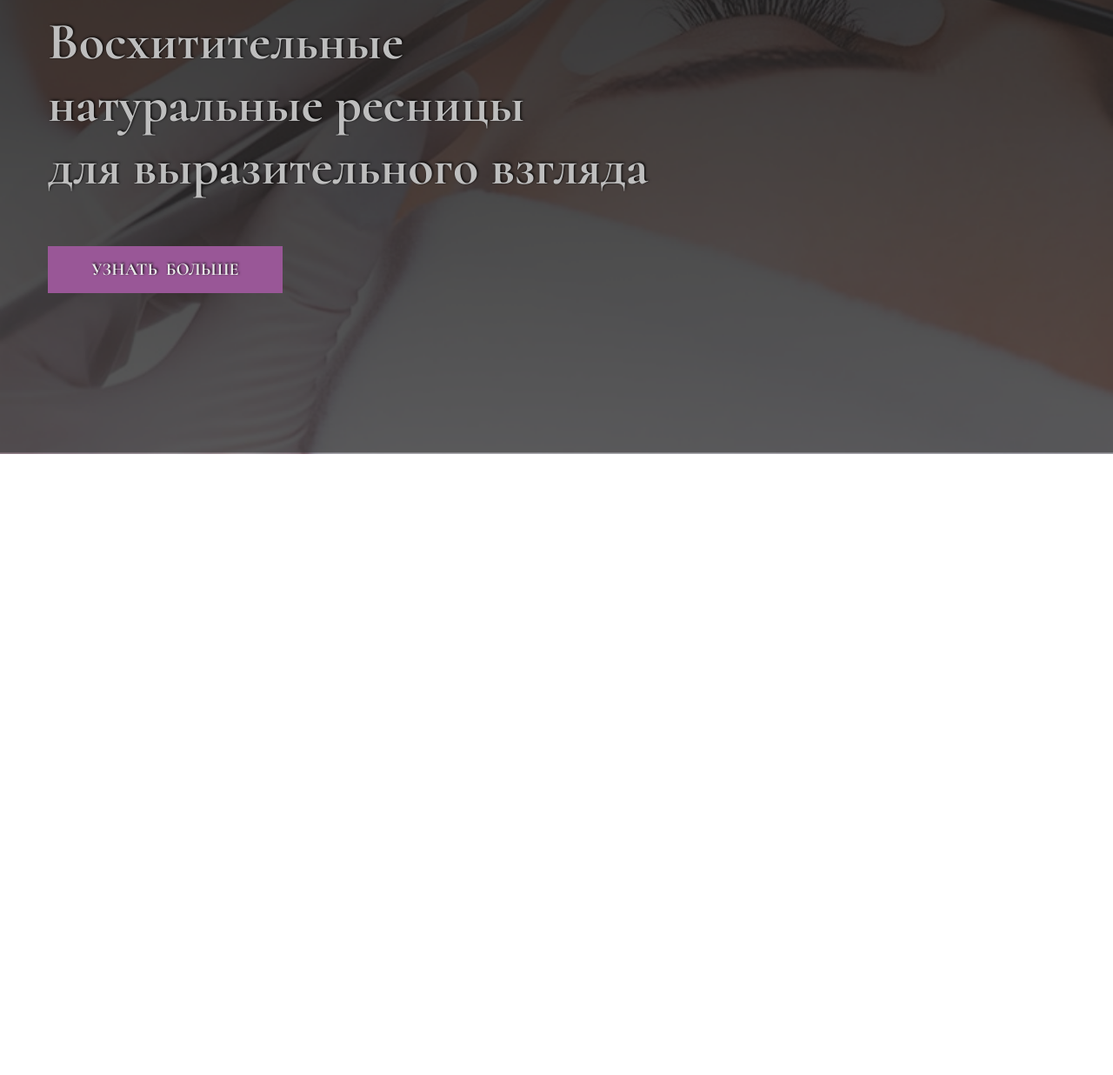
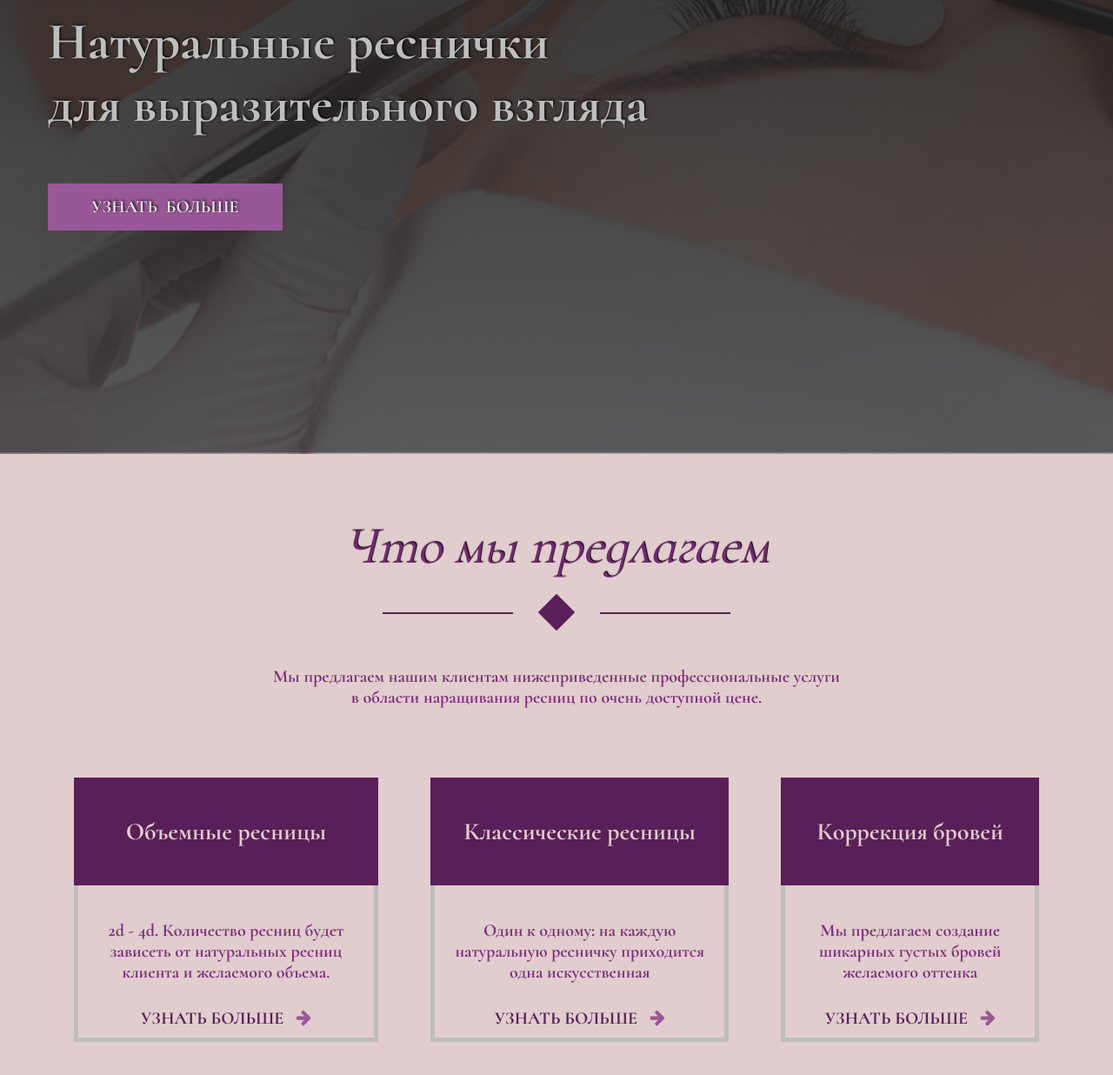
Before and after one commit to Julia1986/beauty, a plain HTML site: page index.html in a window 1280 px wide. Shown: the part 278-1514 px from the top of the page at 87% size. Before the commit the page ends 800 px from the top, so only its background shows below. Drawn offline with Linux system fonts and the light colour scheme.

Commit message:
section service + xl

```diff
--- a/css/main.css
+++ b/css/main.css
@@ -1,4 +1,5 @@
 @import url('https://fonts.googleapis.com/css?family=Cormorant:300,400,500,600,700&display=swap&subset=cyrillic');
+@import url('https://fonts.googleapis.com/css?family=Cormorant+Infant:300,400,500,600,700&display=swap');
 html{
     font-size: 10px;
 }
@@ -22,13 +23,18 @@ h1{
     color: #bebebe;
 }
 h2{
-    font-size: 3rem;
+    font-family: 'Cormorant Infant', serif;
+    font-style: italic;
+    font-size: 6rem;
+    font-weight: 400;
+    text-shadow: 1px -1px 1px black;
+    color: #732871;
 }
 h3{
     font-size: 2.8rem;
 }
 p{
-    font-size: 1.4rem;
+    font-size: 2rem;
 }
 li{
     list-style: none;
@@ -37,7 +43,7 @@ a,
 a:hover{
     text-decoration: none;
 }
-/*header*/
+/*#header*/
 #header{
     position: relative;
     height: 100vh;
@@ -81,3 +87,79 @@ a:hover{
     background: linear-gradient(75deg, #B281B1 0%, #995797 25%, #802d7e 50%, #732871 75%, #591F58 100%);
     font-weight: 700;
 }
+
+/*#service*/
+#service{
+    height: 100vh;
+    background: #e1cdcd;
+    text-align: center;
+}
+.border-group{
+    position: relative;
+    display: flex;
+    flex-direction: row;
+    justify-content: center;
+}
+.border-group__line{
+    border-bottom: 2px solid #591F58;
+}
+.square{
+    position: absolute;
+    margin: auto;
+    top: -15px;
+    width: 30px;
+    height: 30px;
+    background: #591F58;
+    transform: rotate(45deg);
+}
+.service-text,
+.service-item__text{
+    color: #802d7e;
+    font-weight: bold;
+}
+.service-items__group{
+    position: relative;
+    display: flex;
+    flex-direction: row;
+    justify-content: space-between;
+}
+.service-item{
+    border: 5px solid transperent;
+}
+.service-item__title{
+    font-family: 'Cormorant', serif;
+    padding: 40px 15px;
+    font-weight: bald;
+    color: #e1cdcd;
+    background: #591F58;
+    border: 5px solid #591F58;
+}
+.service-item__text{
+    position: relative;
+    border-left: 5px solid #bebebe;
+    border-right: 5px solid #bebebe;
+    border-bottom: 5px solid #bebebe;
+}
+.service-item__text:hover{
+    border-left: 5px solid #591F58;
+    border-right: 5px solid #591F58;
+    border-bottom: 5px solid #591F58;
+}
+.service-item__link{
+    position: absolute;
+    bottom: 10px;
+    right: 0;
+    left: 0;
+    text-transform: uppercase;
+    font-weight: bold;
+    color: #591F58;
+}
+.fa-arrow-right{
+    padding-left: 10px;
+    color: #995797;
+}
+.service-item__link:hover,
+.fa-arrow-right:hover{
+    color: #707070;
+    font-weight: bold;
+}
--- a/css/media-xl.css
+++ b/css/media-xl.css
@@ -36,4 +36,27 @@ span {
     font-size: 2rem;
     word-spacing: 5px;
 }
+
+/*#service*/
+.service-title{
+    padding: 70px 0 40px 0;
 }
+.border-group__line{
+    width: 150px;
+    margin: 0 50px;
+}
+.service-text{
+    padding-top: 60px;
+}
+.service-items__group{
+    padding-top: 50px;
+}
+.service-item{
+    max-width: 350px;
+    margin: 30px;
+}
+.service-item__text{
+    padding: 40px 15px;
+    min-height: 180px;
+}
+}
--- a/index.html
+++ b/index.html
@@ -21,8 +21,8 @@
                 <div class="header-main__menu">
                     <nav id="mySidenav" class="sidenav">
                         <a href="javascript:void(0)" class="closebtn" onclick="closeNav()">&times;</a>
-                        <a href="#">Главная</a>
                         <a href="#">Услуги</a>
+                        <a href="#">Запись</a>
                         <a href="#">Галерея</a>
                         <a href="#">Отзывы</a>
                         <a href="#">Контакты</a>
@@ -32,7 +32,7 @@
             </div>
             <div class="header-info">
                 <div class="header-info__title">
-                    <h1>Восхитительные <br> натуральные ресницы <br> для выразительного взгляда</h1>
+                    <h1>Натуральные реснички <br> для выразительного взгляда</h1>
                 </div>
                 <div class="header-info__link">
                     <a href="#">Узнать больше</a>
@@ -40,6 +40,46 @@
             </div>
         </div>
     </header>
+
+    <section id="service">
+        <div class="container">
+            <h2 class="service-title">Что мы предлагаем</h2>
+            <div class="border-group">
+                <div class="border-group__line"></div>
+                <div class="square"></div>
+                <div class="border-group__line"></div>
+            </div>
+            <p class="service-text">
+                Мы предлагаем нашим клиентам нижеприведенные профессиональные услуги <br> в области наращивания ресниц по очень доступной цене.
+            </p>
+            <div class="service-items__group">
+                <div class="service-item">
+                    <h3 class="service-item__title">Объемные ресницы</h3>
+                    <p class="service-item__text">
+                        2d - 4d. Количество ресниц будет зависеть от натуральных ресниц клиента и желаемого объема.
+                        <a href="#" class="service-item__link">Узнать больше <i class="fa fa-arrow-right" aria-hidden="true"></i></a>
+                    </p>
+                </div>
+
+                <div class="service-item">
+                    <h3 class="service-item__title">Классические ресницы</h3>
+                    <p class="service-item__text">
+                        Один к одному: на каждую натуральную ресничку приходится одна искусственная
+                        <a href="#" class="service-item__link">Узнать больше <i class="fa fa-arrow-right" aria-hidden="true"></i></a>
+                    </p>
+                </div>
+
+                <div class="service-item">
+                    <h3 class="service-item__title">Коррекция бровей</h3>
+                    <p class="service-item__text">
+                        Мы предлагаем создание шикарных густых бровей желаемого оттенка
+                        <a href="#" class="service-item__link">Узнать больше <i class="fa fa-arrow-right" aria-hidden="true"></i></a>
+                    </p>
+                </div>
+            </div>
+        </div>
+    </section>
+
     <script src="js/main.js"></script>
 </body>
 </html>
```
